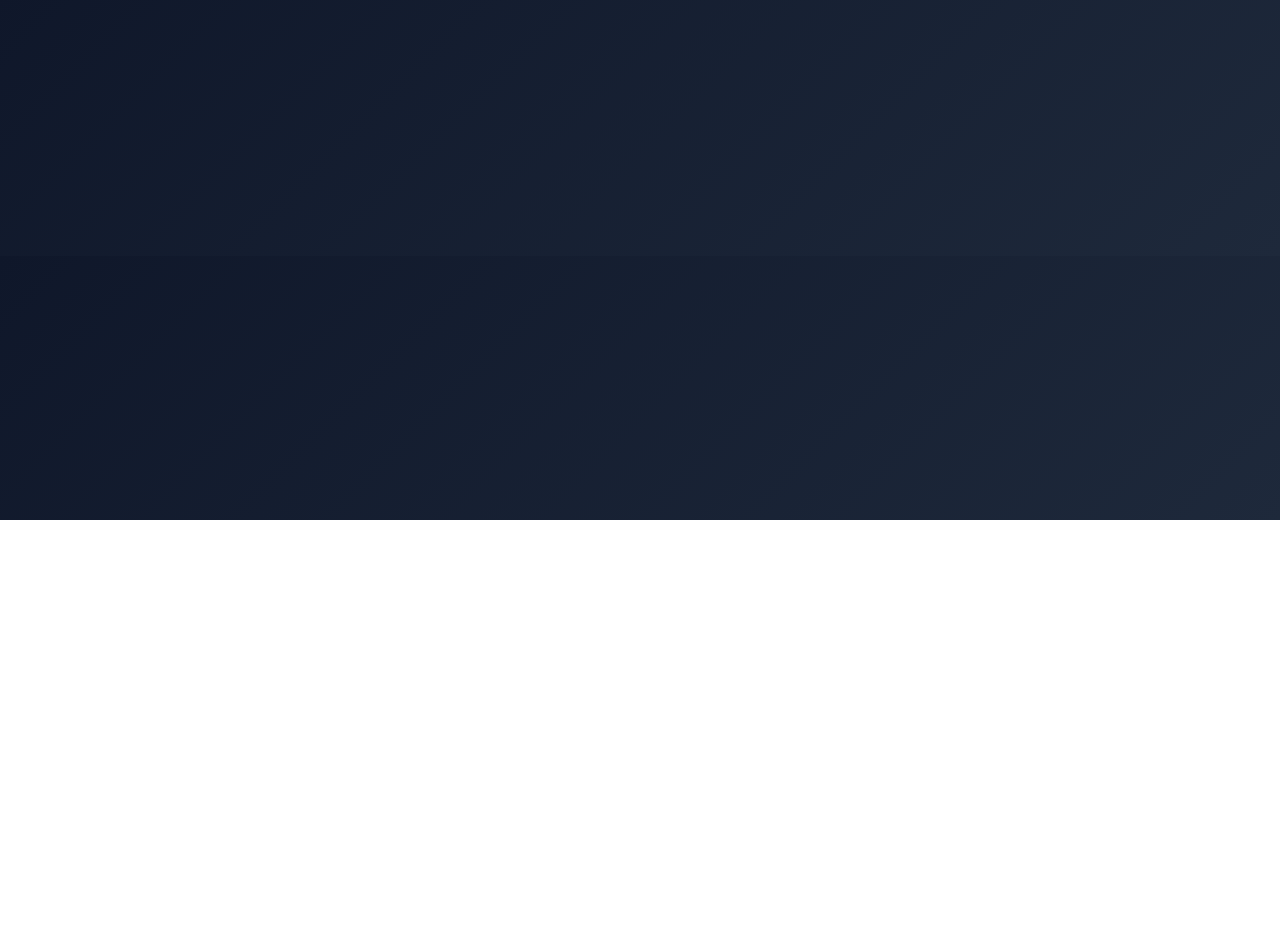
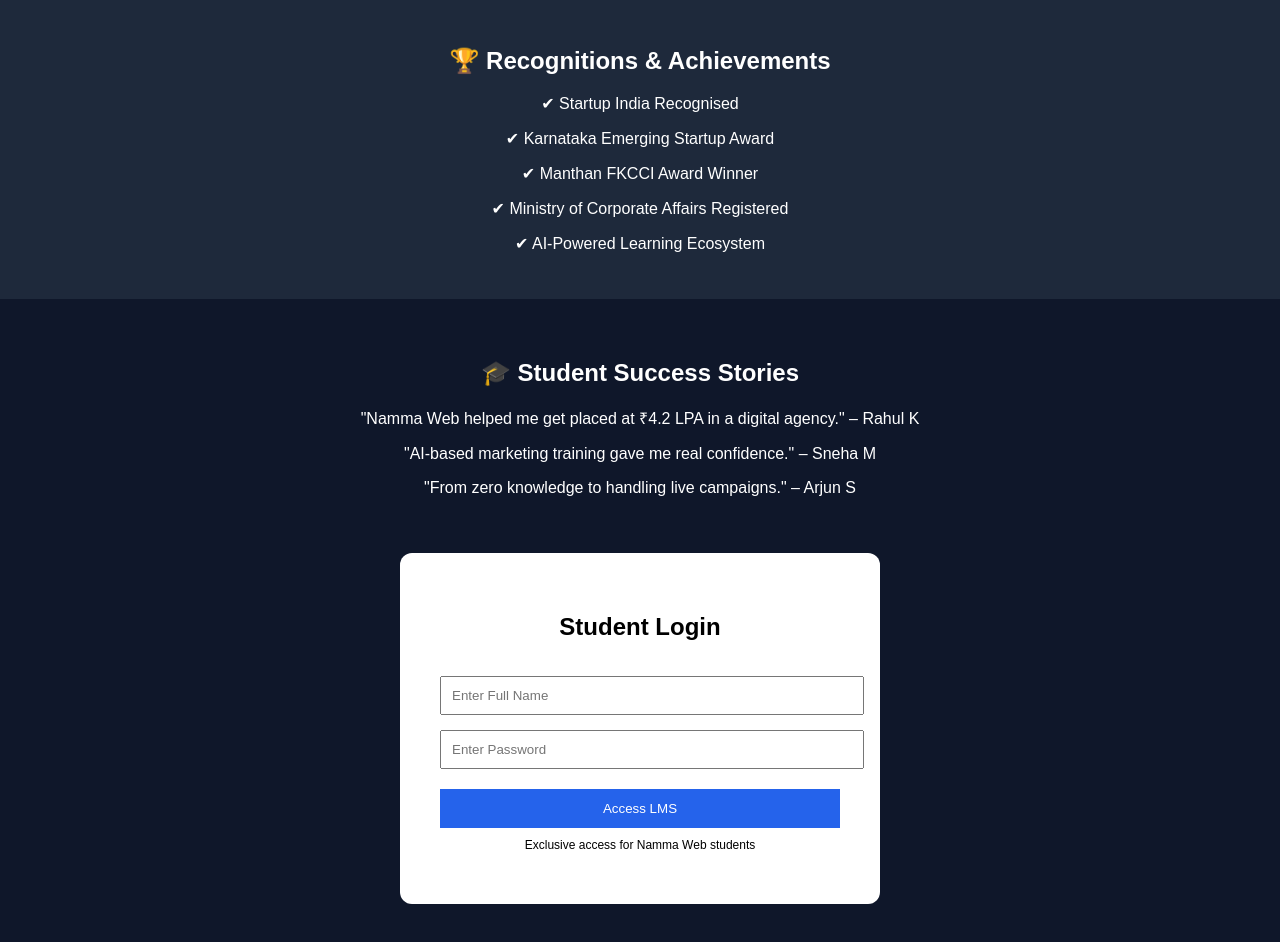
Before and after one commit to nammaweb/nammaweblmsdigital-marketing, a Next.js app: page /login in a window 1280 px wide. Shown: the part 280-1222 px from the top of the page. Before the commit the page ends 800 px from the top, so only its background shows below. Built offline with nearby package versions, Linux system fonts and the light colour scheme.

Commit message:
Update page.js

```diff
--- a/app/login/page.js
+++ b/app/login/page.js
@@ -2,33 +2,24 @@
 
 import { useState } from "react";
 import { useRouter } from "next/navigation";
-import { db } from "../../lib/firebase";
-import { doc, setDoc, getDoc } from "firebase/firestore";
 
-export default function Login() {
+export default function LoginPage() {
+
   const router = useRouter();
   const [name, setName] = useState("");
   const [password, setPassword] = useState("");
+  const [error, setError] = useState("");
 
-  const handleLogin = async () => {
+  const handleLogin = () => {
 
-    if (password !== "9241") {
-      alert("Wrong password");
+    if (!name.trim()) {
+      setError("Please enter your full name");
       return;
     }
 
-    const studentRef = doc(db, "students", name);
-    const snap = await getDoc(studentRef);
-
-    if (!snap.exists()) {
-      await setDoc(studentRef, {
-        name,
-        currentDay: 1,
-        totalScore: 0,
-        totalCompletedLessons: 0,
-        finalExamPassed: false,
-        rankPoints: 0
-      });
+    if (password !== "9241") {
+      setError("Invalid access password");
+      return;
     }
 
     localStorage.setItem("studentName", name);
@@ -36,20 +27,100 @@ export default function Login() {
   };
 
   return (
-    <div style={{ padding: "40px" }}>
-      <h1>Login</h1>
+    <div style={{ fontFamily: "Arial", background: "#0f172a", color: "white", minHeight: "100vh" }}>
+
+      {/* HERO SECTION */}
+      <div style={{ padding: "60px 20px", textAlign: "center" }}>
+        <h1 style={{ fontSize: "40px", fontWeight: "bold" }}>
+          🚀 Namma Web – AI Driven Digital Marketing Academy
+        </h1>
+        <p style={{ maxWidth: "800px", margin: "20px auto", color: "#cbd5e1" }}>
+          Transforming students across India into AI-powered Digital Marketing Experts.
+          Startup India Recognised | MSME Registered | Manthan FKCCI Award Winner |
+          Emerging Startup of India | Towards AI Innovation.
+        </p>
+      </div>
+
+      {/* TRUST SECTION */}
+      <div style={{
+        background: "#1e293b",
+        padding: "30px",
+        textAlign: "center"
+      }}>
+        <h2>🏆 Recognitions & Achievements</h2>
+        <p>✔ Startup India Recognised</p>
+        <p>✔ Karnataka Emerging Startup Award</p>
+        <p>✔ Manthan FKCCI Award Winner</p>
+        <p>✔ Ministry of Corporate Affairs Registered</p>
+        <p>✔ AI-Powered Learning Ecosystem</p>
+      </div>
+
+      {/* TESTIMONIAL SECTION */}
+      <div style={{ padding: "40px", textAlign: "center" }}>
+        <h2>🎓 Student Success Stories</h2>
+
+        <div style={{ marginTop: "20px" }}>
+          <p>"Namma Web helped me get placed at ₹4.2 LPA in a digital agency." – Rahul K</p>
+          <p>"AI-based marketing training gave me real confidence." – Sneha M</p>
+          <p>"From zero knowledge to handling live campaigns." – Arjun S</p>
+        </div>
+      </div>
+
+      {/* LOGIN CARD */}
+      <div style={{
+        display: "flex",
+        justifyContent: "center",
+        paddingBottom: "60px"
+      }}>
+        <div style={{
+          background: "white",
+          color: "black",
+          padding: "40px",
+          width: "100%",
+          maxWidth: "400px",
+          borderRadius: "12px"
+        }}>
+          <h2 style={{ textAlign: "center" }}>Student Login</h2>
+
+          {error && <p style={{ color: "red" }}>{error}</p>}
+
           <input
-        placeholder="Name"
+            type="text"
+            placeholder="Enter Full Name"
+            value={name}
             onChange={(e) => setName(e.target.value)}
+            style={{ width: "100%", padding: "10px", marginTop: "15px" }}
           />
-      <br /><br />
+
           <input
             type="password"
-        placeholder="Password"
+            placeholder="Enter Password"
+            value={password}
             onChange={(e) => setPassword(e.target.value)}
+            style={{ width: "100%", padding: "10px", marginTop: "15px" }}
           />
-      <br /><br />
-      <button onClick={handleLogin}>Login</button>
+
+          <button
+            onClick={handleLogin}
+            style={{
+              width: "100%",
+              padding: "12px",
+              marginTop: "20px",
+              background: "#2563eb",
+              color: "white",
+              border: "none",
+              cursor: "pointer"
+            }}
+          >
+            Access LMS
+          </button>
+
+          <p style={{ marginTop: "10px", fontSize: "12px", textAlign: "center" }}>
+            Exclusive access for Namma Web students
+          </p>
+        </div>
+      </div>
+
     </div>
   );
 }
```
Lines whose indentation alone changed are shown as unchanged.
